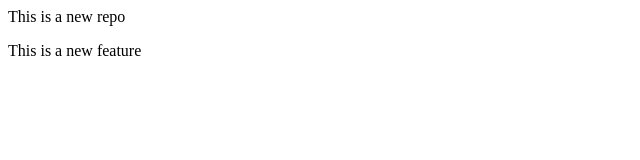
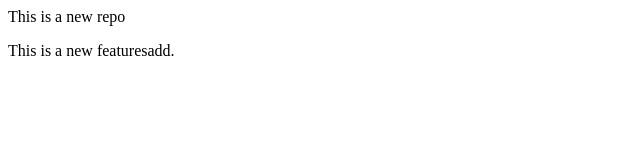
Before and after one commit to Harsh-7-kasare/Localrepo, a plain HTML site: page index.html in a window 1280 px wide. Shown: the full height of the page, 0-640 px from the left. Drawn offline with Linux system fonts and the light colour scheme.

Commit message:
Add feature

```diff
--- a/index.html
+++ b/index.html
@@ -1,2 +1,2 @@
 <p>This is a new repo</p>
-<p>This is a new feature</p>
+<p>This is a new featuresadd.</p>
```
